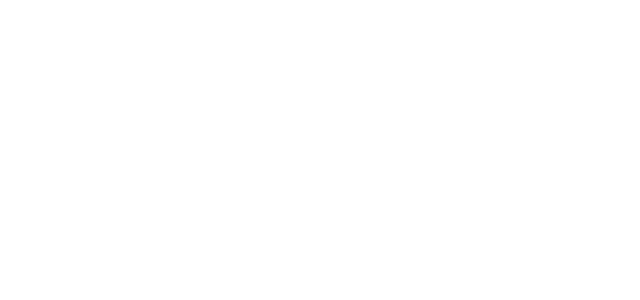
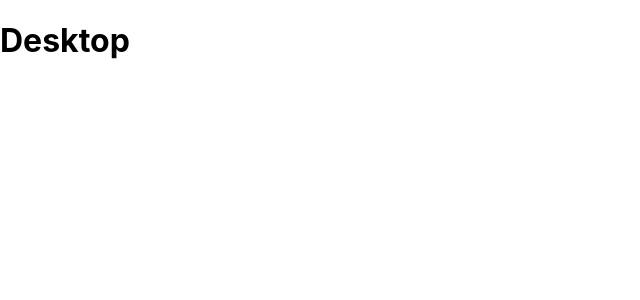
Before and after one commit to BarokDG/GC-Cup, a React (Create React App) app in the folder client/: page / in a window 1280 px wide. Shown: the top 300 px of the page, without its empty margins (0-640 px from the left). Built offline with nearby package versions, Linux system fonts and the light colour scheme.

Commit message:
Add views, conditional rendering logic

```diff
--- a/client/src/App.tsx
+++ b/client/src/App.tsx
@@ -1,5 +1,21 @@
+import { useState, useEffect } from "react";
+import DesktopView from "./pages/desktopView";
+import MobileView from "./pages/mobileView";
+
 function App() {
-  return <div className="App"></div>;
+  const [windowWidth, setWindowWidth] = useState(window.innerWidth);
+
+  useEffect(() => {
+    window.addEventListener("resize", () => setWindowWidth(window.innerWidth));
+
+    return function cleanup() {
+      window.removeEventListener("resize", () =>
+        setWindowWidth(window.innerWidth)
+      );
+    };
+  }, []);
+
+  return <>{windowWidth > 700 ? <DesktopView /> : <MobileView />}</>;
 }
 
 export default App;
--- /dev/null
+++ b/client/src/pages/desktopView.tsx
@@ -0,0 +1,3 @@
+export default function DesktopView() {
+  return <h1>Desktop</h1>;
+}
--- /dev/null
+++ b/client/src/pages/mobileView.tsx
@@ -0,0 +1,3 @@
+export default function MobileView() {
+  return <h1>Mobile</h1>;
+}
```
